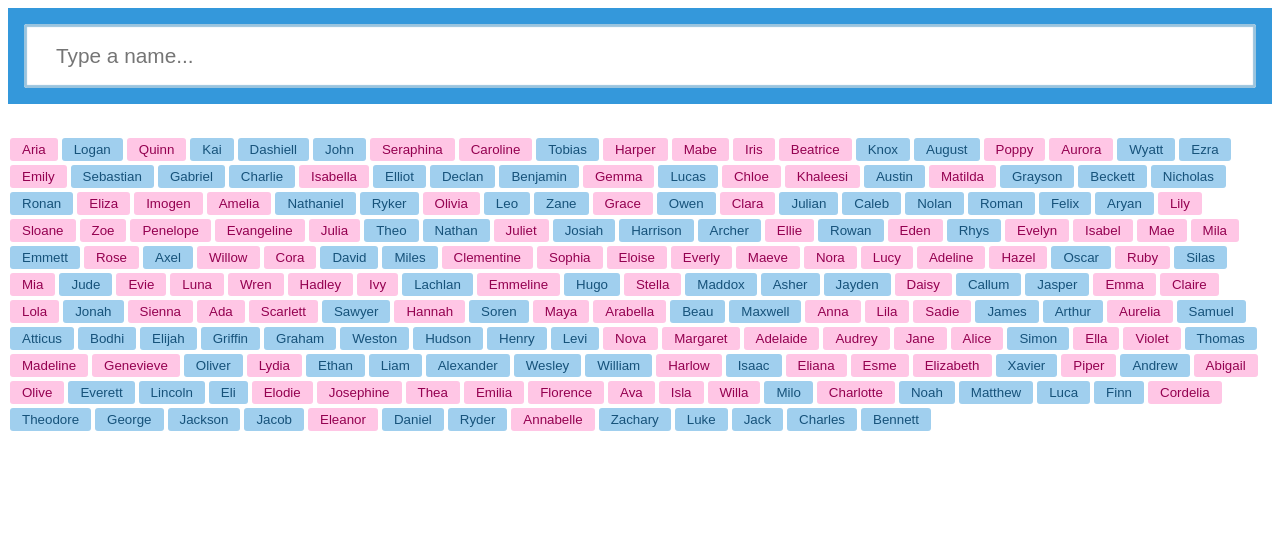
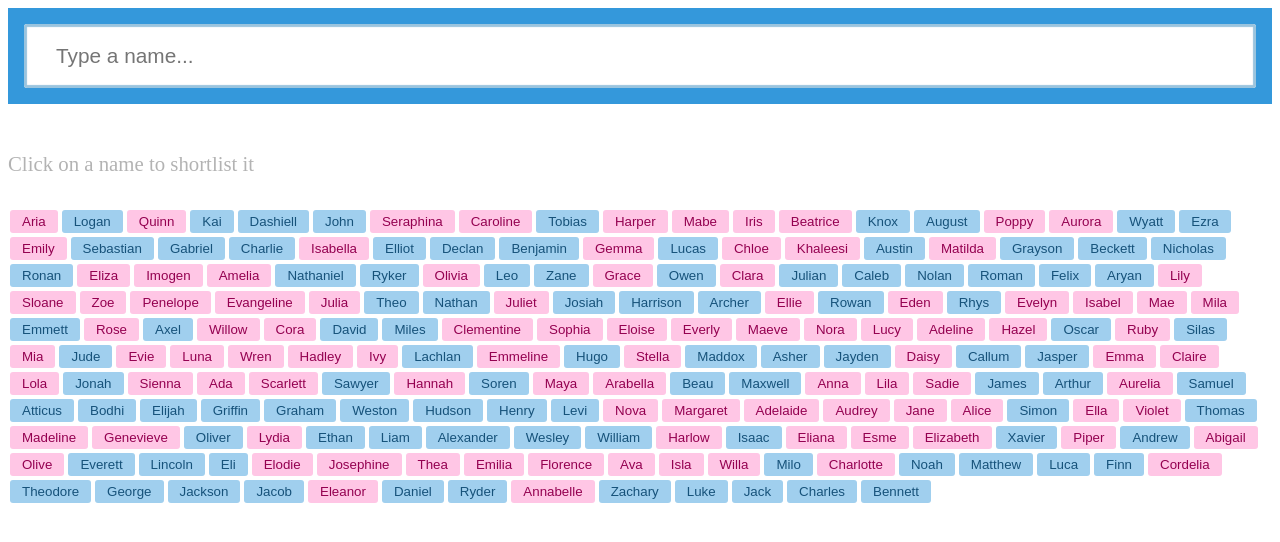
Before and after one commit to locemarn/name-picker, a React (Create React App) app: page / in a window 1280 px wide. Shown: the top 542 px of the page. Built offline with nearby package versions, Linux system fonts and the light colour scheme.

Commit message:
conditional render short-list

```diff
--- a/src/components/short-list.js
+++ b/src/components/short-list.js
@@ -9,9 +9,17 @@
     setShortList(shortList.filter(i => i !== id))
   }
 
+  const hasNames = shortListedNames.length > 0
+
   return (
     <div className="short-list">
-      <NameList nameList={shortListedNames} onItemClick={removeFromShortList} />
+      <h2>{hasNames ? "Your shortlist" : "Click on a name to shortlist it"}</h2>
+      {hasNames && (
+        <>
+          <NameList nameList={shortListedNames} onItemClick={removeFromShortList} />
+          <hr />
+        </>
+      )}
     </div>
   )
 }
```
